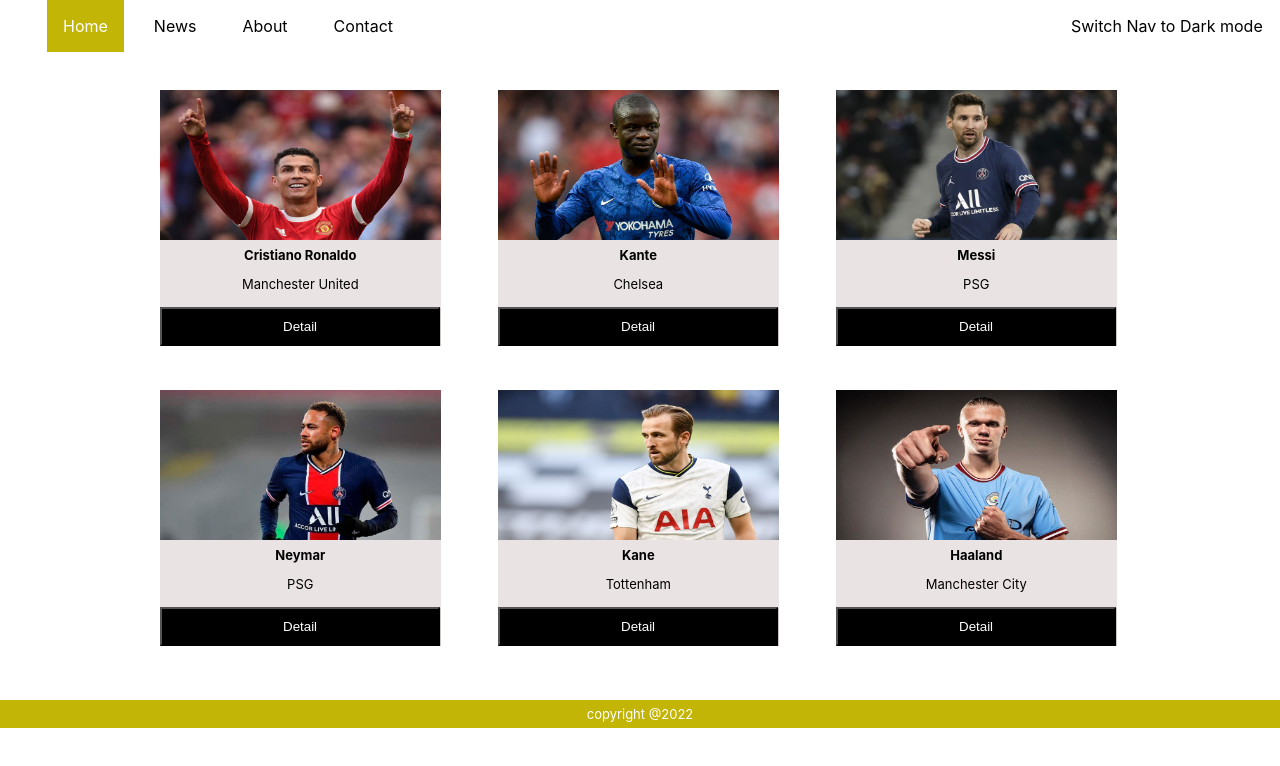
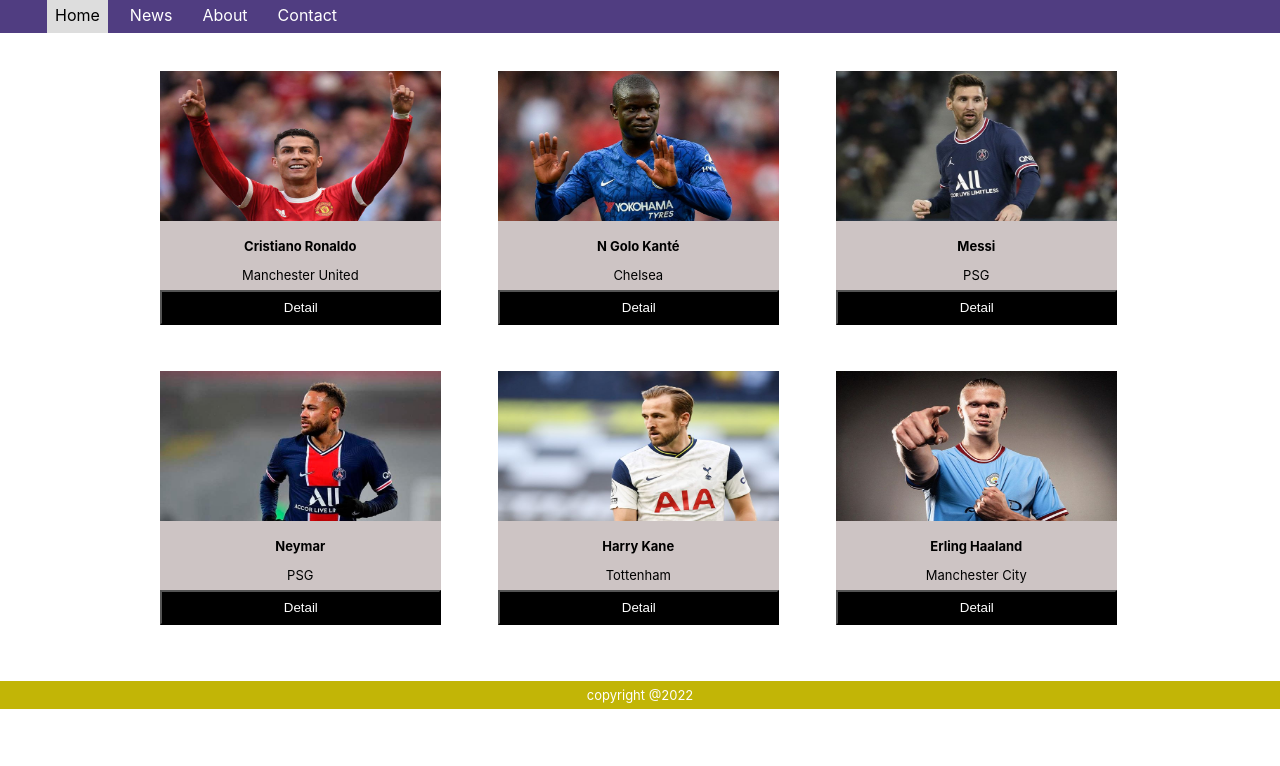
Before and after one commit to PhucTruuong/Exercise10_17, a React (Create React App) app: page / in a window 1280 px wide. Shown: the top 766 px of the page. Built offline with nearby package versions, Linux system fonts and the light colour scheme.

Commit message:
React Router

```diff
--- a/package.json
+++ b/package.json
@@ -6,8 +6,11 @@
     "@testing-library/jest-dom": "^5.16.5",
     "@testing-library/react": "^13.4.0",
     "@testing-library/user-event": "^13.5.0",
+    "materialize-css": "^1.0.0",
     "react": "^18.2.0",
     "react-dom": "^18.2.0",
+    "react-materialize": "^3.10.0",
+    "react-router-dom": "^6.12.1",
     "react-scripts": "5.0.1",
     "web-vitals": "^2.1.4"
   },
--- a/src/App.css
+++ b/src/App.css
@@ -39,14 +39,17 @@
 body{
   margin: 0 !important;
 }
-/* .menu{
+.menu{
   display: flex;
-  background-color: #282c34;
+  background-color: #503d81;
   list-style: none;
   padding-bottom: 5px;
   padding-top: 2px;
   margin-top: 0px;
-} */
+}
+.menu li a{
+  color: white;
+}
 li{
   padding-top: 3px;
   padding-bottom: 3px;
@@ -59,9 +62,9 @@
   margin: 0px 7px 7px;
   text-decoration: none;
 }
-.active{
-  background-color: #c2b506;
-  color: white;
+.menu li:first-child a{
+  background-color: #dddddd;
+  color: black;
 }
 .card img{
   height: 150px;
@@ -191,3 +194,57 @@
 .navigator-container div{
   margin-top: 0.97rem;
 }
+.btn button{
+  padding: 0;
+  margin-right: 0;
+  padding: 0.5rem 6.61rem;
+}
+.btn button a{
+  color: white;
+  padding-left: 1rem;
+}
+.product-tumb img{
+  width: 300px;
+  height: 200px;
+}
+.upper{
+  display: flex;
+  background-color: rgba(240,240,240,255);
+  padding-right: 10rem;
+  margin-bottom: 0;
+}
+.details-container{
+  margin-left: 20%;
+  width: 48rem;
+  margin-top: 5%;
+  margin-bottom: 8%;
+  border: 1px solid black;
+
+}
+.badge{
+  margin-right: 9rem;
+  background-color: rgba(255,0,0,255);
+  height: 25px;
+  width: 130px;
+  padding: 0.2rem 0.1rem;
+  margin-top: 1.5rem;
+  color: white;
+  font-weight: bold;
+}
+.product-tumb{
+  height: 200px;
+}
+.product-details{
+  text-align: left;
+  background-color: rgba(250,250,250,255);
+  padding-left: 1rem;
+  padding-bottom: 1rem;
+}
+.product-details h4{
+  margin-top: 0;
+  padding-top: 1rem;
+  color: rgba(18,23,28,255);
+}
+.product-price{
+  color: #f4c15c;
+}
--- a/src/App.js
+++ b/src/App.js
@@ -1,13 +1,25 @@
 import './App.css';
 import Navigation from './components/Navigation';
-import Main from './components/Main';
+// import Main from './components/Main';
 import Footer from './Footer/Footer';
+import {Routes, Route} from "react-router-dom";
+import Players from './components/Players';
+import Detail from './components/Detail';
+
 function App() {
   return (
     <div className='App'>
       <Navigation/>
-      <Main/>
+      {/* <Main/> */}
+      <Routes>
+          <Route path='/' element={<Players/>}>
+      </Route>
+        <Route path='/detail/:id' element={<Detail/>}></Route>
+        {/* <Route path='/contact' element={<Contact/>}></Route> */}
+      </Routes>
+
       <Footer/>
+
     </div>
   );
 }
--- a/src/Share/ListOfPlayers.js
+++ b/src/Share/ListOfPlayers.js
@@ -1,44 +1,115 @@
-export const Players = [
+// export const Players = [
+//   {
+//     id: 1,
+//     name: "Cristiano Ronaldo",
+//     club: "Manchester United",
+//     img: "assets/images/cr.jpg",
+//     info: "Cristiano Ronaldo dos Santos Aveiro was born 5 February 1985 is a Portuguese professional footballer who plays as a forward for Premier League club Manchester United and captains the Portugal national team.",
+//   },
+//   {
+//     id: 2,
+//     name: "Kante",
+//     club: "Chelsea",
+//     img: "assets/images/kante.jpg",
+//     info: "N Golo Kanté (born 29 March 1991) is a French professional footballer who plays as a central midfielder for Premier League club Chelsea and the France national team. Kanté is widely praised for his work rate and defensive acumen.",
+//   },
+//   {
+//     id: 3,
+//     name: "Messi",
+//     club: "PSG",
+//     img: "assets/images/messi.jpg",
+//     info: "Lionel Andrés Messi born 24 June 1987, also known as Leo Messi, is an Argentine professional footballer who plays as a forward for Ligue 1 club Paris Saint-Germain and captains the Argentina national team. Widely regarded as one of the greatest players of all time, Messi has won a record seven Ballon d Or awards, a record six European Golden Shoes, and in 2020 was named to the Ballon d Or Dream Team. Until leaving the club in 2021.",
+//   },
+//   {
+//     id: 4,
+//     name: "Neymar",
+//     club: "PSG",
+//     img: "assets/images/neymar.jpg",
+//     info: "Neymar da Silva Santos Júnior (born 5 February 1992), known as Neymar, is a Brazilian professional footballer who plays as a forward for Ligue 1 club Paris Saint-Germain and the Brazil national team. He is considered a versatile player, being able to play as either a central striker, second striker, winger or occasionally as an attacking midfielder. A prolific goalscorer and renowned playmaker, he is regarded as one of the best players in the world. Neymar has scored at least 100 goals for three different clubs, making him one of three players to achieve this",
+//   },
+//   {
+//     id: 5,
+//     name: "Kane",
+//     club: "Tottenham",
+//     img: "assets/images/kane.jpg",
+//     info: "Harry Edward Kane MBE (born 28 July 1993) is an English professional footballer who plays as a striker for Premier League club Tottenham Hotspur and captains the England national team. Regarded as one of the best strikers in the world, Kane is known for his prolific goalscoring record and ability to link play.[4][5] He ranks as Tottenham second-highest all-time top goalscorer and the third-highest Premier League all-time top goalscorer",
+//   },
+//   {
+//     id: 6,
+//     name: "Haaland",
+//     club: "Manchester City",
+//     img: "assets/images/haaland.jpg",
+//     info: "Erling Braut Haaland (né Håland; born 21 July 2000) is a Norwegian professional footballer who plays as a striker for Premier League club Manchester City and the Norway national team. Considered one of the best players in the world, he is known for his athleticism, speed and finishing.",
+//   },
+// ];
+export const data = [
   {
     id: 1,
     name: "Cristiano Ronaldo",
+    cost: 20000000,
     club: "Manchester United",
-    img: "assets/images/cr.jpg",
-    info: "Cristiano Ronaldo dos Santos Aveiro was born 5 February 1985 is a Portuguese professional footballer who plays as a forward for Premier League club Manchester United and captains the Portugal national team.",
+    img: "./assets/images/cr.jpg",
+    info: "Cristiano Ronaldo dos Santos Aveiro GOIH ComM born 5 February 1985 is a Portuguese professional footballer who plays as a forward for Premier League club Manchester United and captains the Portugal national team.",
   },
   {
     id: 2,
-    name: "Kante",
+    name: "N Golo Kanté",
+    cost: 40000000,
     club: "Chelsea",
-    img: "assets/images/kante.jpg",
+    img: "./assets/images/kante.jpg",
     info: "N Golo Kanté (born 29 March 1991) is a French professional footballer who plays as a central midfielder for Premier League club Chelsea and the France national team. Kanté is widely praised for his work rate and defensive acumen.",
   },
   {
     id: 3,
     name: "Messi",
+    cost: 50000000,
     club: "PSG",
-    img: "assets/images/messi.jpg",
+    img: "./assets/images/messi.jpg",
     info: "Lionel Andrés Messi born 24 June 1987, also known as Leo Messi, is an Argentine professional footballer who plays as a forward for Ligue 1 club Paris Saint-Germain and captains the Argentina national team. Widely regarded as one of the greatest players of all time, Messi has won a record seven Ballon d Or awards, a record six European Golden Shoes, and in 2020 was named to the Ballon d Or Dream Team. Until leaving the club in 2021.",
   },
   {
     id: 4,
     name: "Neymar",
+    cost: 220000000,
     club: "PSG",
-    img: "assets/images/neymar.jpg",
+    img: "./assets/images/neymar.jpg",
     info: "Neymar da Silva Santos Júnior (born 5 February 1992), known as Neymar, is a Brazilian professional footballer who plays as a forward for Ligue 1 club Paris Saint-Germain and the Brazil national team. He is considered a versatile player, being able to play as either a central striker, second striker, winger or occasionally as an attacking midfielder. A prolific goalscorer and renowned playmaker, he is regarded as one of the best players in the world. Neymar has scored at least 100 goals for three different clubs, making him one of three players to achieve this",
   },
   {
     id: 5,
-    name: "Kane",
+    name: "Harry Kane",
+    cost: 90000000,
     club: "Tottenham",
-    img: "assets/images/kane.jpg",
+    img: "./assets/images/kane.jpg",
     info: "Harry Edward Kane MBE (born 28 July 1993) is an English professional footballer who plays as a striker for Premier League club Tottenham Hotspur and captains the England national team. Regarded as one of the best strikers in the world, Kane is known for his prolific goalscoring record and ability to link play.[4][5] He ranks as Tottenham second-highest all-time top goalscorer and the third-highest Premier League all-time top goalscorer",
   },
   {
     id: 6,
-    name: "Haaland",
+    name: "Erling Haaland",
+    cost: 150000000,
     club: "Manchester City",
-    img: "assets/images/haaland.jpg",
+    img: "./assets/images/haaland.jpg",
     info: "Erling Braut Haaland (né Håland; born 21 July 2000) is a Norwegian professional footballer who plays as a striker for Premier League club Manchester City and the Norway national team. Considered one of the best players in the world, he is known for his athleticism, speed and finishing.",
-  },
+  }
+  // {
+  //   id: 7,
+  //   name: "Casemiro",
+  //   cost: 40000000,
+  //   img: "assets/images/casemiro.jpg",
+  //   info: "Carlos Henrique Casimiro (born 23 February 1992), known as Casemiro,[4] is a Brazilian professional footballer who plays as a defensive midfielder for Premier League club Manchester United and the Brazil national team. He is widely regarded as one of the best defensive midfielders in the world. Formed at São Paulo, where he scored 11 goals in 111 official games, Casemiro moved to Real Madrid in 2013, and also spent 2014–15 on loan at Porto. He was part of the Real Madrid squad that won four Champions League titles in five seasons, from 2014 to 2018. In total he won fifteen major trophies at Real Madrid, including five Champions Leagues, three La Liga titles, one Copa del Rey and three FIFA Club World Cups.",
+  // },
+  // {
+  //   id: 8,
+  //   name: "Raheem Sterling",
+  //   cost: 56020000,
+  //   img: "assets/images/sterling.jpg",
+  //   info: "Raheem Shaquille Sterling MBE (born 8 December 1994) is an English professional footballer who plays as a winger and attacking midfielder for Premier League club Chelsea and the England national team. Born in Jamaica to Jamaican parents, Sterling moved to London at the age of five. He began his career at Queens Park Rangers before signing for Liverpool in 2010. He was awarded the Golden Boy award in 2014.",
+  // },
+  // {
+  //   id: 9,
+  //   name: "Sadio Mané",
+  //   cost: 32000000,
+  //   img: "assets/images/sadio.jpg",
+  //   info: "Sadio Mané (born 10 April 1992) is a Senegalese professional footballer who plays as a forward for Bundesliga club Bayern Munich and the Senegal national team. Considered one of the best players in the world and amongst the greatest African players of all time, he is known for his pressing, dribbling, and speed.",
+  // },
 ];
--- /dev/null
+++ b/src/components/Detail.js
@@ -0,0 +1,32 @@
+import { useParams } from "react-router-dom";
+import { data } from "../Share/ListOfPlayers";
+import React from "react";
+
+const Detail = () => {
+  const userName = useParams();
+  const player = data.find((obj) => {
+    console.log(`obj: ${obj.id} userName: ${userName.id}`);
+    return obj.id === parseInt(userName.id);
+  });
+  let cost = player.cost.toLocaleString();
+  return (
+    <div className="details-container">
+      <div className="product-card">
+        <div className="upper">
+          <div className="badge">{player.name}</div>
+          <div className="product-tumb">
+            <img src={`../${player.img}`} alt="" />
+          </div>
+        </div>
+        <div className="product-details">
+          <h4>{player.club}</h4>
+          <div className="product-price">Market value: € {cost}</div>
+          <p>{player.info}</p>
+          <div className="product-bottom-details"></div>
+        </div>
+      </div>
+    </div>
+  );
+};
+
+export default Detail;
--- a/src/components/Navigation.js
+++ b/src/components/Navigation.js
@@ -1,48 +1,64 @@
-// import React from 'react'
+import React from 'react'
+export default function Navigation(){
+    return(
+        <div>
+            <nav>
+                <ul className="menu">
+                    <li><a className='active' href='#home'>Home</a></li>
+                    <li><a href='#news'>News</a></li>
+                    <li><a href='#about'>About</a></li>
+                    <li><a href='#contact'>Contact</a></li>
+                </ul>
+            </nav>
+        </div>
+    )
+}
+
+// import { useContext } from "react";
+// import { ThemeContext } from "./ThemeContext";
+// export default function Navigation() {
+//   const { theme, toggle, dark } = useContext(ThemeContext);
+//   return (
+//     <div>
+//       <nav style={{ backgroundColor: theme.backgroundColor, color: theme.color }} className="navigator-container">
+//         <ul>
+//           <li><a className="active" href="#home">Home</a></li>
+//           <li><a href="#news" style={{ backgroundColor: theme.backgroundColor, color: theme.color }}>News</a></li>
+//           <li><a href="#about" style={{ backgroundColor: theme.backgroundColor, color: theme.color }}>About</a></li>
+//           <li><a href="#contact" style={{ backgroundColor: theme.backgroundColor, color: theme.color }}>Contact</a></li>
+//         </ul>
+//         <div style={{ position: "relative" }}>
+//           <a
+//             className="switch-mode"
+//             href="#a"
+//             onClick={toggle}
+//             style={{
+//               backgroundColor: theme.backgroundColor,
+//               color: theme.color,
+//               outline: "none",
+//             }}
+//             data-testid="toggle-theme-btn"
+//           >
+//             Switch Nav to {dark ? "Dark" : "Light"} mode
+//           </a>
+//         </div>
+//       </nav>
+//     </div>
+//   );
+// }
+
+// import React from "react";
+// import {Link} from 'react-router-dom';
+// import {Navbar, NavItem, Icon} from 'react-materialize';
+
 // export default function Navigation(){
-//     return(
-//         <div>
-//             <nav>
-//                 <ul className="menu">
-//                     <li><a className='active' href='#home'>Home</a></li>
-//                     <li><a href='#news'>News</a></li>
-//                     <li><a href='#about'>About</a></li>
-//                     <li><a href='#contact'>Contact</a></li>
-//                 </ul>
-//             </nav>
-//         </div>
-//     )
+//   <Navbar className="menu"
+//     alignLinks='right'
+//     brand={<span className="brand-logo">Player Cards</span>}
+//     id="mobile-nav"
+//     menuIcon={<Icon>menu</Icon>}>
+//     <ul>
+
+//     </ul>
+//   </Navbar>
 // }
-import React from "react";
-import { useContext } from "react";
-import { ThemeContext } from "./ThemeContext";
-export default function Navigation() {
-  const { theme, toggle, dark } = useContext(ThemeContext);
-  return (
-    <div>
-      <nav style={{ backgroundColor: theme.backgroundColor, color: theme.color }} className="navigator-container">
-        <ul>
-          <li><a className="active" href="#home">Home</a></li>
-          <li><a href="#news" style={{ backgroundColor: theme.backgroundColor, color: theme.color }}>News</a></li>
-          <li><a href="#about" style={{ backgroundColor: theme.backgroundColor, color: theme.color }}>About</a></li>
-          <li><a href="#contact" style={{ backgroundColor: theme.backgroundColor, color: theme.color }}>Contact</a></li>
-        </ul>
-        <div style={{ position: "relative" }}>
-          <a
-            className="switch-mode"
-            href="#a"
-            onClick={toggle}
-            style={{
-              backgroundColor: theme.backgroundColor,
-              color: theme.color,
-              outline: "none",
-            }}
-            data-testid="toggle-theme-btn"
-          >
-            Switch Nav to {!dark ? "Dark" : "Light"} mode
-          </a>
-        </div>
-      </nav>
-    </div>
-  );
-}
--- /dev/null
+++ b/src/components/Players.js
@@ -0,0 +1,31 @@
+import React, { useState } from "react";
+import { data } from "../Share/ListOfPlayers";
+import { Link } from "react-router-dom";
+
+function Players() {
+  const [players, setPlayer] = useState([]);
+
+  return (
+    <div className="container">
+      {data.map((player) => (
+        <div className="column" key={player.id}>
+          <div className="card">
+            <img src={player.img} alt="" />
+            <h3>{player.name}</h3>
+            <p className="title">{player.club}</p>
+            <p className="btn">
+              <button onClick={() => {setPlayer(player);}}>
+                <Link to={`detail/${player.id}`}>
+                  Detail
+                </Link>
+              </button>
+            </p>
+          </div>
+        </div>
+      ))}
+
+    </div>
+  );
+}
+
+export default Players;
--- a/src/index.js
+++ b/src/index.js
@@ -1,18 +1,23 @@
-import React from 'react';
-import ReactDOM from 'react-dom/client';
-import './index.css';
-import App from './App';
-import reportWebVitals from './reportWebVitals';
-import { ThemeProvider } from './components/ThemeContext';
-const root = ReactDOM.createRoot(document.getElementById('root'));
+import React from "react";
+import ReactDOM from "react-dom/client";
+import "./index.css";
+import App from "./App";
+import reportWebVitals from "./reportWebVitals";
+// import { ThemeProvider } from "./components/ThemeContext";
+import { BrowserRouter } from "react-router-dom";
+const root = ReactDOM.createRoot(document.getElementById("root"));
 root.render(
-  <React.StrictMode>
-     <ThemeProvider>
-    <App />
-    </ThemeProvider>
-  </React.StrictMode>
+  // <React.StrictMode>
+  //    <ThemeProvider>
+  //   <App />
+  //   </ThemeProvider>
+  // </React.StrictMode>
+  <BrowserRouter>
+    {/* <ThemeProvider> */}
+      <App />
+    {/* </ThemeProvider> */}
+  </BrowserRouter>
 );
-
 
 // const root = ReactDOM.createRoot(document.getElementById('root'));
 // root.render(
```
Also changed, not shown: public/Details.png (added), 1 other file (tests, documents, lock files or other folders).
